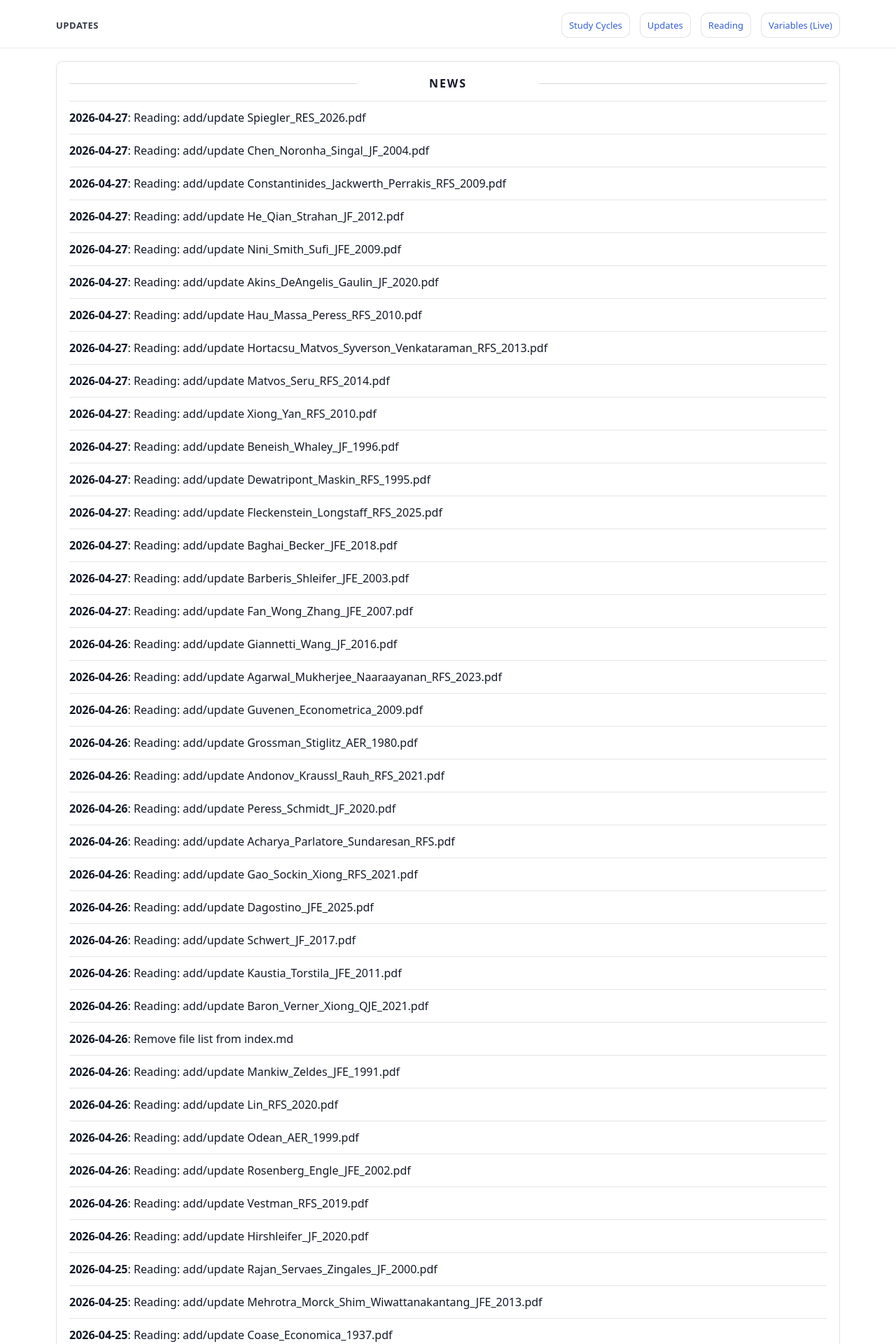
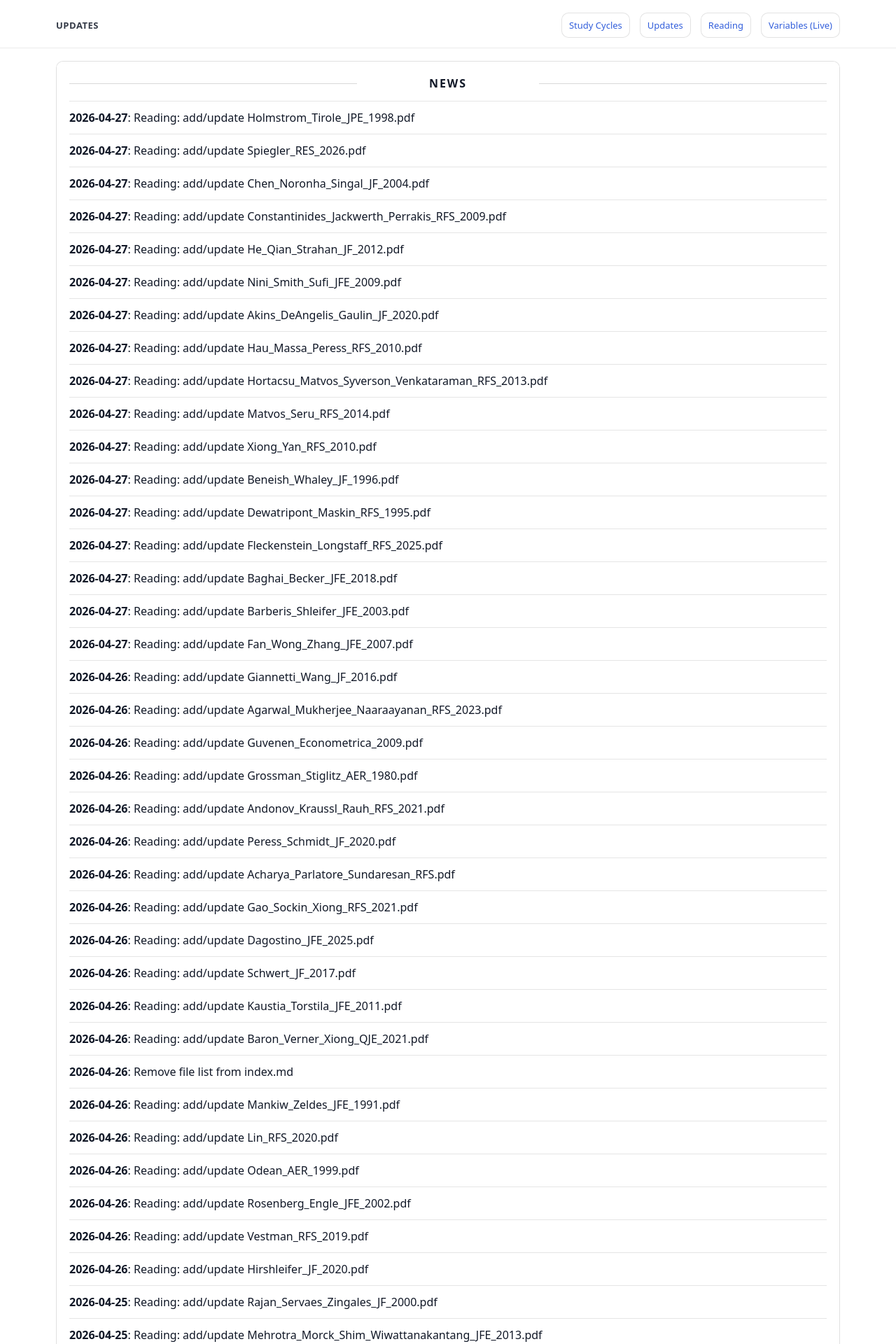
Before and after one commit to yaxinzn/study-archive, a Jekyll site: the page built from updates/index.md, in a window 1280 px wide. Shown: the top 1920 px of the page at 70% size. Built offline with Jekyll 4.4.1, drawn with Linux system fonts in a browser that asks for light colours; some of the changed text lies outside the part shown.

Commit message:
chore: update NEWS feed

```diff
--- a/_data/news.yml
+++ b/_data/news.yml
@@ -1,4 +1,7 @@
 # Auto-generated update history (sorted newest -> oldest). Do not edit manually.
+- ts: "1777288538"
+  date: "2026-04-27"
+  title: "Reading: add/update Holmstrom_Tirole_JPE_1998.pdf"
 - ts: "1777288323"
   date: "2026-04-27"
   title: "Reading: add/update Spiegler_RES_2026.pdf"
```
